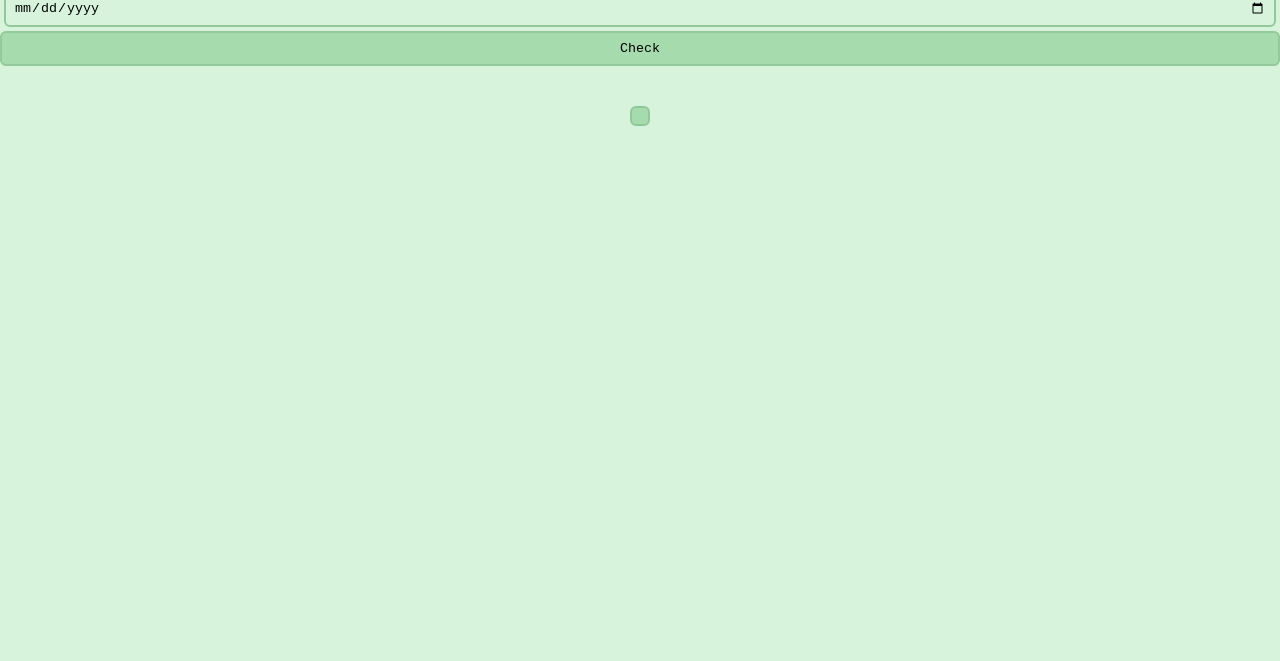
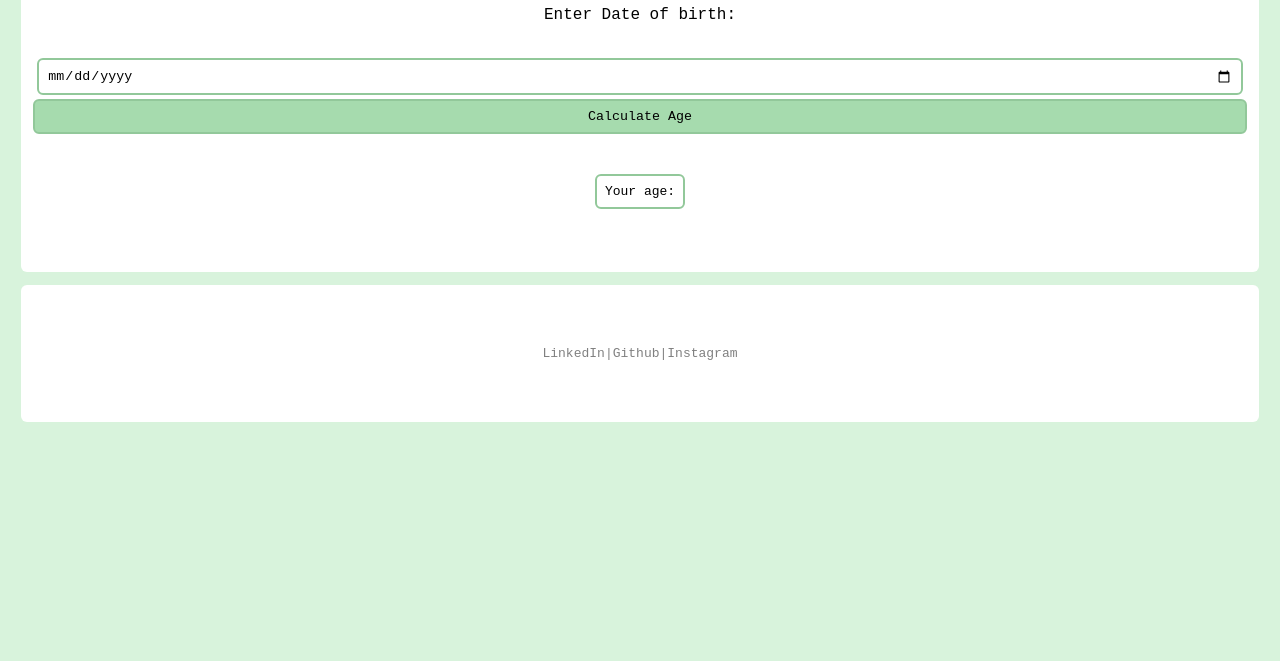
Before and after one commit to melodyBee/codealpha_tasks, a plain HTML site: page index.html in a window 1280 px wide. Shown: the part 139-800 px from the top of the page. Drawn offline with Linux system fonts and the light colour scheme.

Commit message:
adding final styling

```diff
--- a/index.html
+++ b/index.html
@@ -5,6 +5,7 @@
         <title>Age calculator</title>
     </head>
     <body>
+        <div class="allofit">
             <div class="main">
                 <div class="head">
                     <h1>Age Calculator</h1>
@@ -14,11 +15,22 @@
                     <div class="entry">
                         <input id="userAge" type="date" />
 
-                    <button type="submit">Check</button>
+                        <button type="submit">Calculate Age</button>
                     </div>
                 </form>
-            <div class="outputDiv"><span id="output"></span></div>
+                <div class="outputDiv"><span id="output">Your age: </span></div>
             </div>
+        </div>
+        <div class="allofit">
+            <footer>
+                <a href="https://www.linkedin.com/in/abeera-fatima/">LinkedIn</a>
+                |
+                <a href="https://github.com/melodyBee">Github</a>
+                |
+                <a href="https://www.instagram.com/abeerafatima_shaikhh/">Instagram</a>
+            </footer>
+        </div>
+
         <script src="app.js"></script>
     </body>
 </html>
--- a/style.css
+++ b/style.css
@@ -1,9 +1,18 @@
 * {
     padding: 0%;
-    margin: 0;
-    border: 0;
+    margin: 1;
+    border: 1;
+    font-family: 'Courier New', Courier, monospace;
+}
+body {
     background-color: #d8f3dc;
-    font-family: 'Courier New', Courier, monospace;
+}
+.allofit {
+    background-color: #fff;
+    border: 2px;
+    border-radius: 6px;
+    padding: 1%;
+    margin: 1%;
 }
 .entry {
     display: flex;
@@ -14,6 +23,9 @@
     flex-direction: column;
     padding-bottom: 10px;
     margin-bottom: 10px;
+}
+h1 {
+    font-family: 'Times New Roman', Times, serif;
 }
 .head {
     padding: 10px;
@@ -44,8 +56,22 @@ button {
     align-items: center;
 }
 span {
-    background-color: #a6dbae;
+    /* background-color: #a6dbae; */
     border: 2px solid #92c89a;
     border-radius: 6px;
     padding: 8px;
+    font-size: small;
 }
+footer {
+    padding: 4%;
+    color: gray;
+    font-size: small;
+    display: flex;
+    justify-content: center;
+}
+a {
+    text-decoration: none;
+    font-display: none;
+    font-style: none;
+    color: gray;
+}
```
Also changed, not shown: Copilot_20250811_231246.png (added). Lines whose indentation alone changed are shown as unchanged.
